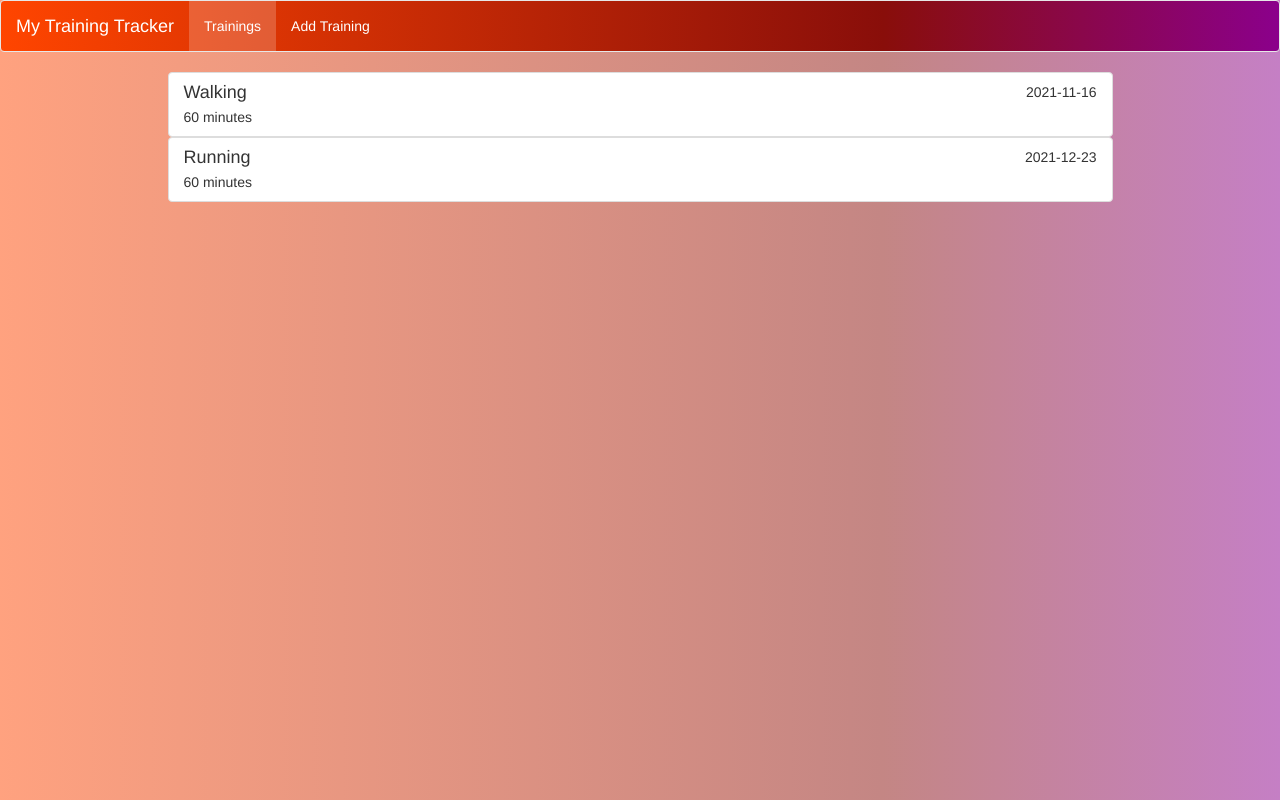
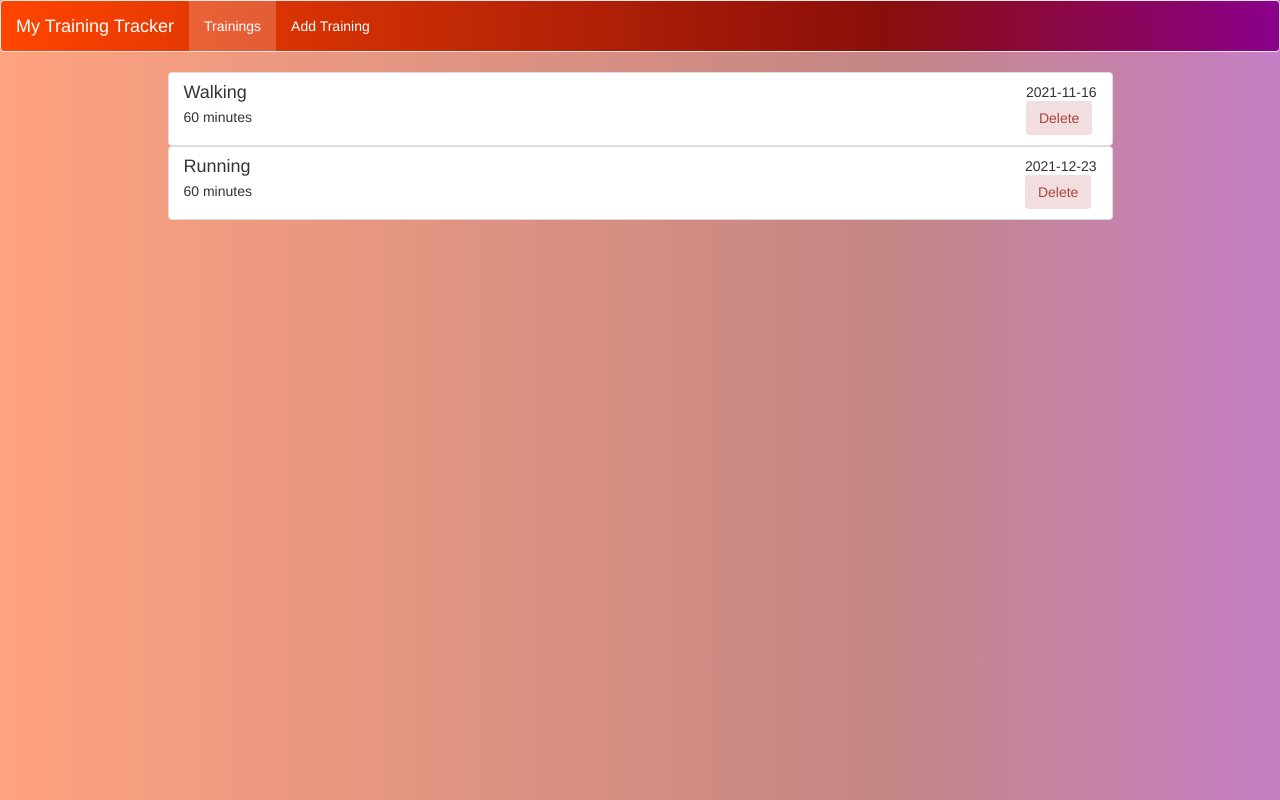
Before and after one commit to matea0/my-training-tracker, an Angular app: page /trainings in a window 1280 px wide. Built offline with nearby package versions, Linux system fonts and the light colour scheme.

Commit message:
enabled delete button

```diff
--- a/src/app/trainings-list/training-list-item/training-list-item.component.html
+++ b/src/app/trainings-list/training-list-item/training-list-item.component.html
@@ -6,6 +6,8 @@
   </div>
   <div class="pull-right">
     <p class="list-group-item-text" >{{training.date}}</p>
-
+    <button
+      class="list-group-item-danger btn"
+      (click)="onDelete()">Delete</button>
   </div>
 </div>
--- a/src/app/trainings-list/training-list-item/training-list-item.component.ts
+++ b/src/app/trainings-list/training-list-item/training-list-item.component.ts
@@ -1,5 +1,6 @@
 import { Component, OnInit, Input } from '@angular/core';
 import { Training } from "../training.model";
+import {TrainingsService} from "../trainings.service";
 
 @Component({
   selector: 'app-training-list-item',
@@ -9,7 +10,7 @@ import { Training } from "../training.model";
 export class TrainingListItemComponent implements OnInit {
   @Input() training: Training;
 
-  constructor() {
+  constructor(private trainingService: TrainingsService) {
     this.training = {
       date: "",
       duration: 0,
@@ -20,4 +21,7 @@ export class TrainingListItemComponent implements OnInit {
   ngOnInit(): void {
   }
 
+  onDelete() {
+    this.trainingService.deleteTraining(this.training);
+  }
 }
--- a/src/app/trainings-list/trainings.service.ts
+++ b/src/app/trainings-list/trainings.service.ts
@@ -8,6 +8,7 @@ import {EventEmitter, Injectable} from "@angular/core";
 )
 export class TrainingsService {
   trainingsChanged = new EventEmitter<Training[]>();
+  index: number = 0;
 
   private trainings: Training[] = [
     new Training('2021-11-16', 60, 'Walking'),
@@ -18,9 +19,19 @@ export class TrainingsService {
     return this.trainings.slice();
   }
 
+  getIndex(aTraining: Training) {
+    return this.trainings.findIndex(i => i === aTraining);
+  }
+
   addTraining(training: Training) {
     this.trainings.push(training);
     console.log(this.trainings);
     this.trainingsChanged.emit(this.trainings.slice());
   }
+
+  deleteTraining(aTraining: Training) {
+    this.index = this.getIndex(aTraining);
+    this.trainings.splice(this.index, 1);
+    this.trainingsChanged.emit(this.trainings.slice());
+  }
 }
```
